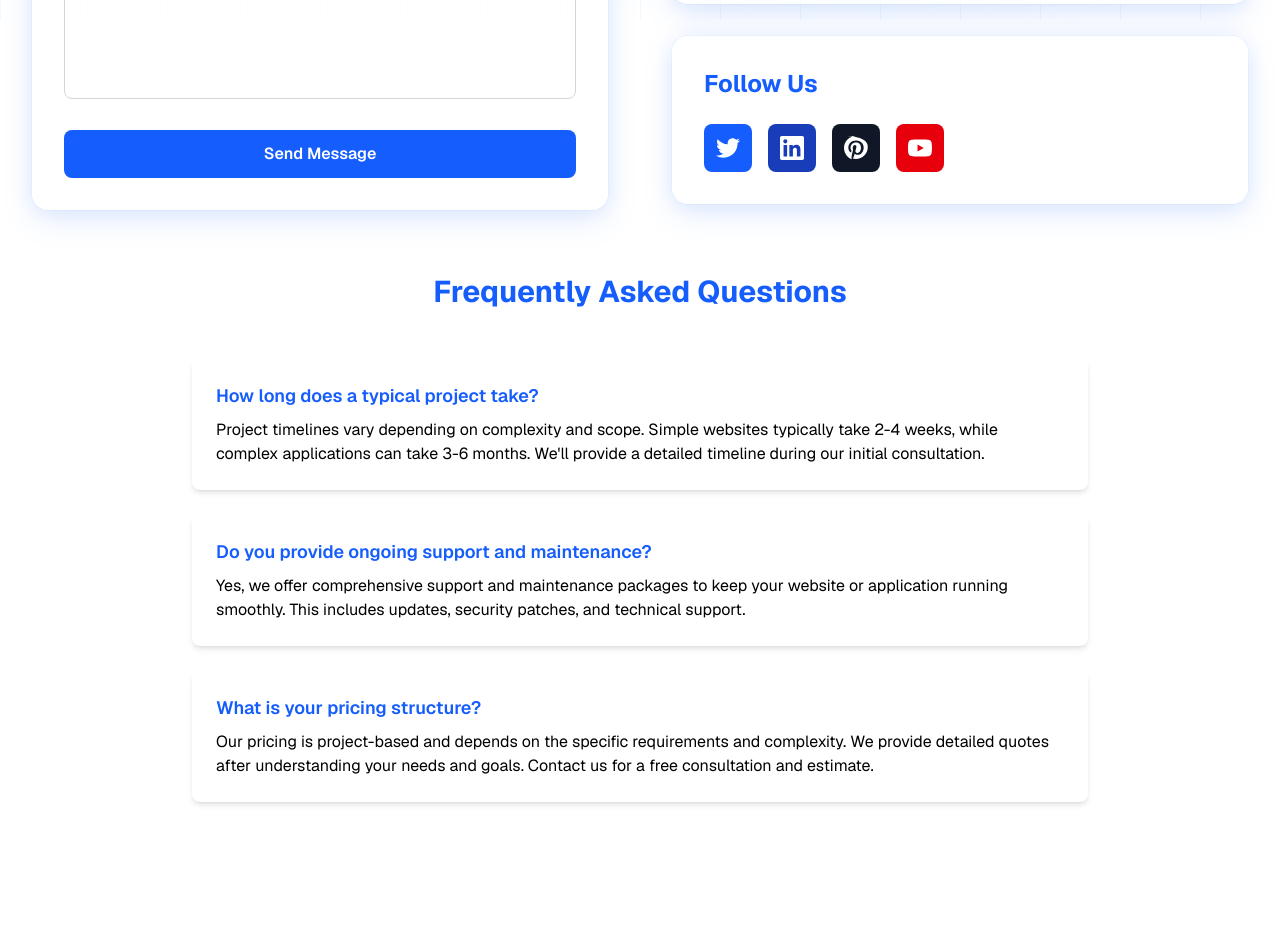
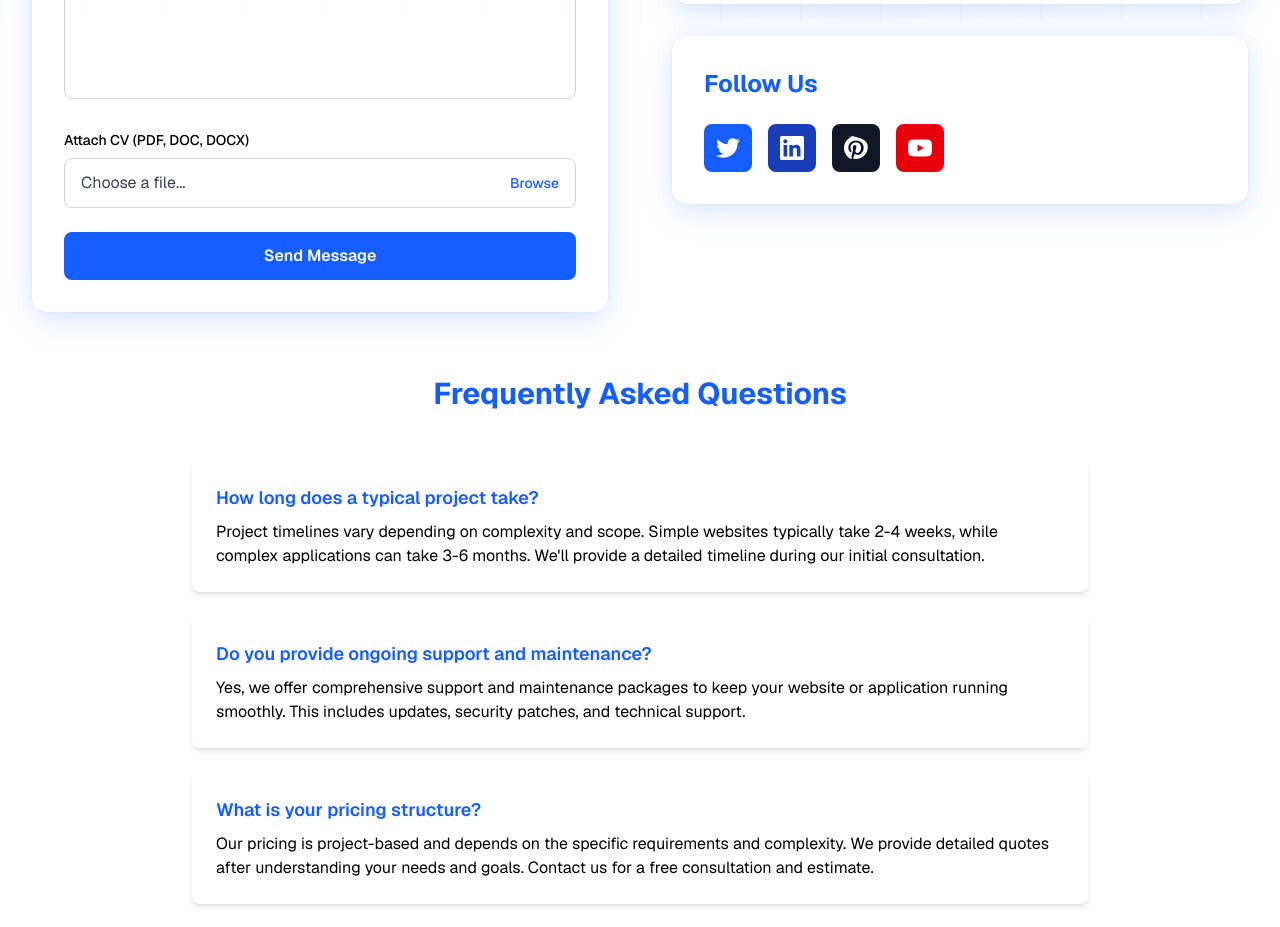
Before and after one commit to itemdrop/itefafai, a Next.js app: page /contact in a window 1280 px wide. Shown: the part 780-1707 px from the top of the page. Before the commit the page ends 1630 px from the top, so only its background shows below. Built offline with nearby package versions, Linux system fonts and the light colour scheme.

Commit message:
feat(contact): add styled CV attachment UI

```diff
--- a/app/contact/page.tsx
+++ b/app/contact/page.tsx
@@ -1,31 +1,37 @@
-'use client';
+"use client";
 
-import React, { useState } from 'react';
+import React, { useState } from "react";
 
 export default function Contact() {
   const [formData, setFormData] = useState({
-    name: '',
-    email: '',
-    company: '',
-    subject: '',
-    message: ''
+    name: "",
+    email: "",
+    company: "",
+    subject: "",
+    message: "",
+    file: null as File | null,
   });
 
   const handleChange = (e: any) => {
     setFormData({
       ...formData,
-      [e.target.name]: e.target.value
+      [e.target.name]: e.target.value,
     });
+  };
+
+  const handleFileChange = (e: any) => {
+    const file = e.target.files && e.target.files[0] ? e.target.files[0] : null;
+    setFormData({ ...formData, file });
   };
 
   const handleSubmit = async (e: any) => {
     e.preventDefault();
 
     try {
-      const response = await fetch('https://formspree.io/f/xvgwdrvo', {
-        method: 'POST',
+      const response = await fetch("https://formspree.io/f/xvgwdrvo", {
+        method: "POST",
         headers: {
-          'Content-Type': 'application/json',
+          "Content-Type": "application/json",
         },
         body: JSON.stringify({
           name: formData.name,
@@ -38,21 +44,22 @@ export default function Contact() {
       });
 
       if (response.ok) {
-        alert('Message sent successfully! We\'ll get back to you soon.');
+        alert("Message sent successfully! We'll get back to you soon.");
         // Reset form
         setFormData({
-          name: '',
-          email: '',
-          company: '',
-          subject: '',
-          message: ''
+          name: "",
+          email: "",
+          company: "",
+          subject: "",
+          message: "",
+          file: null,
         });
       } else {
-        alert('Failed to send message. Please try again or contact us directly.');
+        alert("Failed to send message. Please try again or contact us directly.");
       }
     } catch (error) {
-      console.error('Error sending message:', error);
-      alert('Failed to send message. Please try again or contact us directly.');
+      console.error("Error sending message:", error);
+      alert("Failed to send message. Please try again or contact us directly.");
     }
   };
 
@@ -140,7 +147,9 @@ export default function Contact() {
                 <option value="ui-ux-design">UI/UX Design</option>
                 <option value="digital-marketing">Digital Marketing</option>
                 <option value="consulting">Consulting</option>
+                <option value="career">Career</option>
                 <option value="other">Other</option>
+
               </select>
             </div>
 
@@ -160,14 +169,39 @@ export default function Contact() {
               ></textarea>
             </div>
 
+            {/* CV upload (UI-only) - always visible */}
+            <div>
+              <label className="block text-sm font-medium text-black mb-2">Attach CV (PDF, DOC, DOCX)</label>
+
+              {/* Hidden native file input */}
+              <input
+                id="cv"
+                name="cv"
+                type="file"
+                accept=".pdf,.doc,.docx"
+                onChange={handleFileChange}
+                className="hidden"
+              />
+
+              {/* Styled label that looks like the other boxed inputs */}
+              <label
+                htmlFor="cv"
+                className="w-full px-4 py-3 rounded-lg border border-gray-300 focus:outline-none focus:ring-2 focus:ring-blue-500 focus:border-transparent flex items-center justify-between cursor-pointer"
+              >
+                <span className="text-gray-700">
+                  {formData.file ? formData.file.name : 'Choose a file...'}
+                </span>
+                <span className="text-sm text-blue-600 font-medium">Browse</span>
+              </label>
+            </div>
             <button
               type="submit"
               className="w-full bg-blue-600 text-white py-3 px-6 rounded-lg font-semibold hover:bg-blue-700 transition-all duration-200 ease-in-out transform hover:scale-105 hover:shadow-lg"
             >
               Send Message
             </button>
-          </form>
-        </div>
+           </form>
+         </div>
 
         {/* Contact Information */}
         <div className="space-y-8">
@@ -199,6 +233,7 @@ export default function Contact() {
                 <div>
                   <h3 className="text-lg font-semibold text-blue-600">Phone Number</h3>
                   <p className="text-black">+46720062874</p>
+
                 </div>
               </div>
 
```
